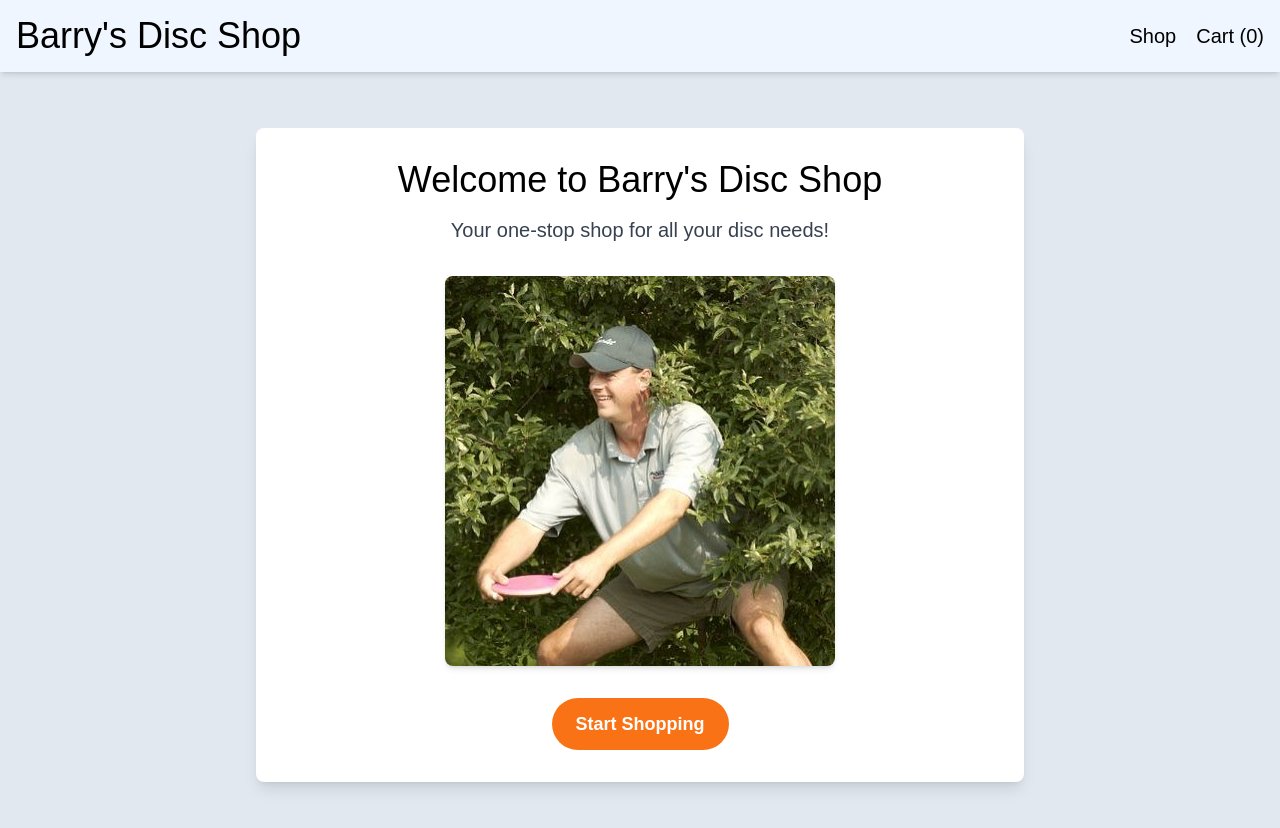
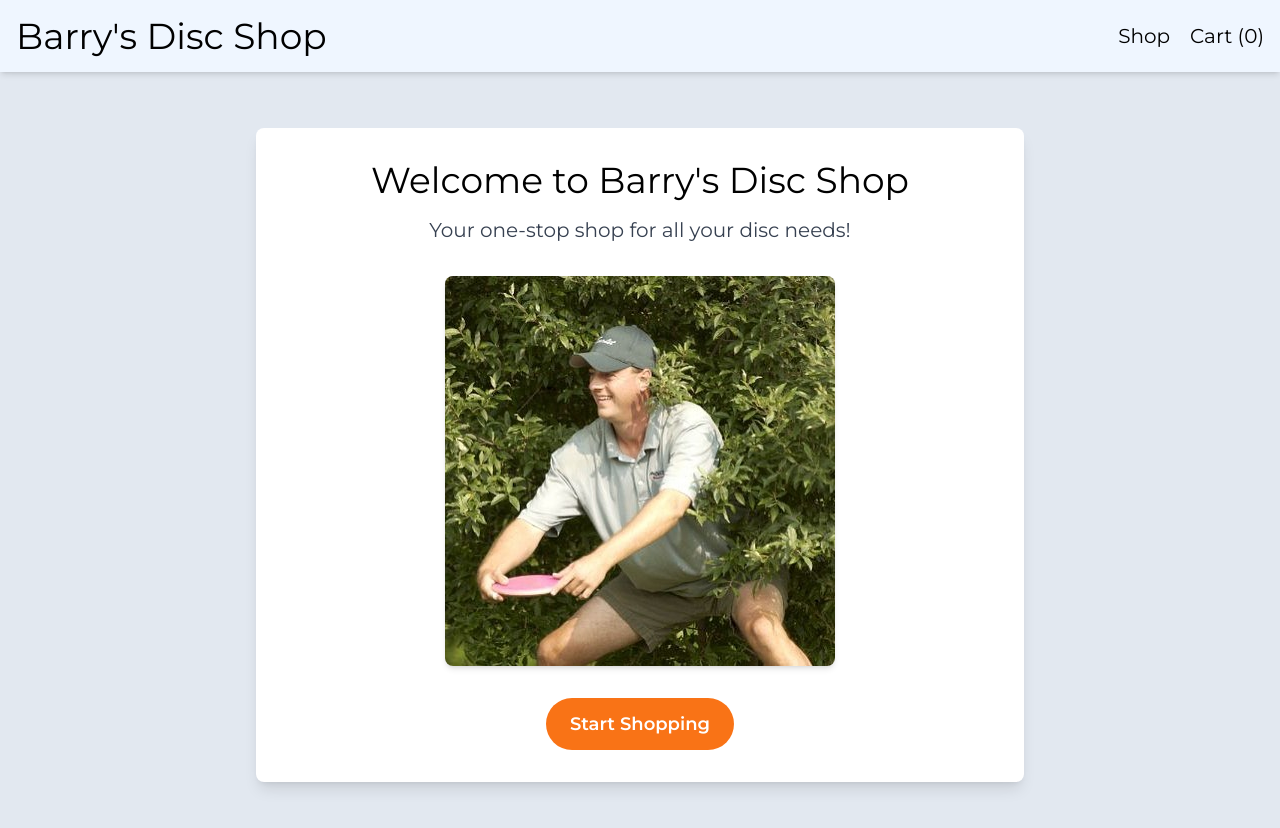
Before and after one commit to johnobriendev/discShop, a React (Vite) app: page / in a window 1280 px wide. Shown: the top 828 px of the page. Built offline with nearby package versions, Linux system fonts and the light colour scheme; no server answers.

Commit message:
move font import to top of index.css

```diff
--- a/src/index.css
+++ b/src/index.css
@@ -1,8 +1,5 @@
+@import url('https://fonts.googleapis.com/css2?family=Montserrat:ital,wght@0,100..900;1,100..900&display=swap');
+
 @tailwind base;
 @tailwind components;
 @tailwind utilities;
-
-
-
-
-@import url('https://fonts.googleapis.com/css2?family=Montserrat:ital,wght@0,100..900;1,100..900&display=swap');
```
